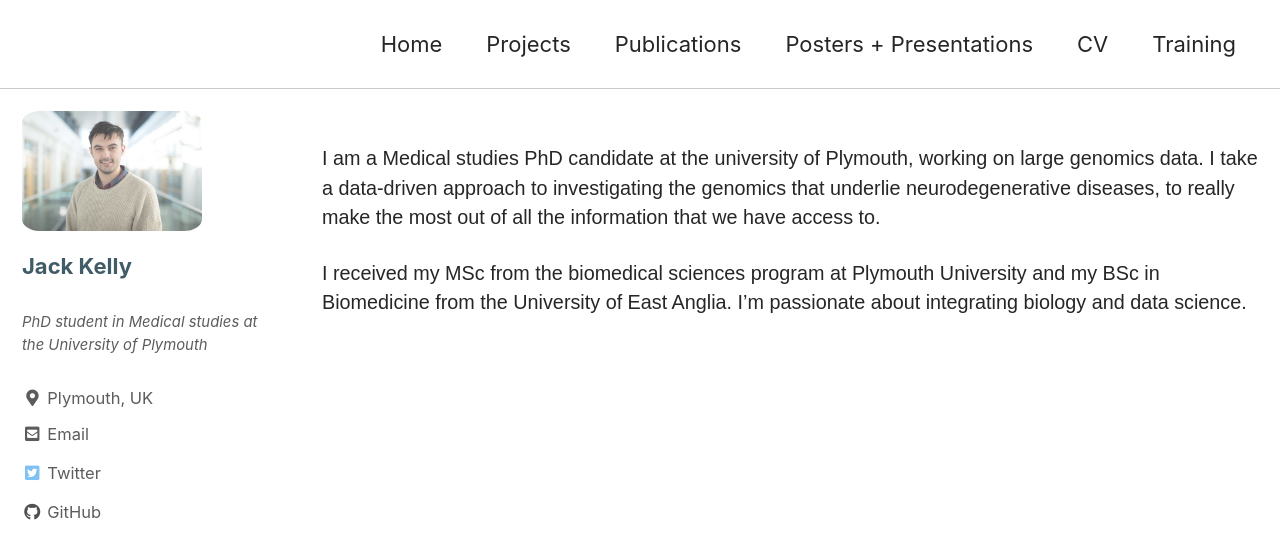
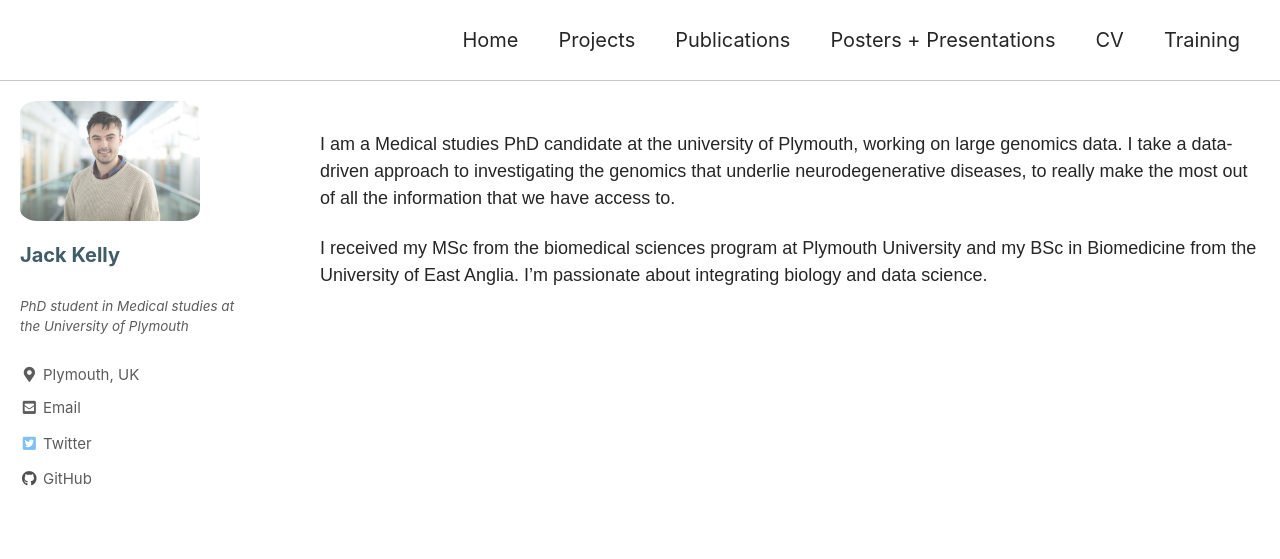
Before and after one commit to jackkelly75/jackkelly75.github.io, a Jekyll site: the page built from index.md, in a window 1280 px wide and 900 px high. Shown: the top 559 px of the window. Built offline with Jekyll 4.4.1, drawn with Linux system fonts in a browser that asks for light colours; cached includes are drawn as plain includes; nearby versions of some CDN libraries.

Commit message:
Update _reset.scss

```diff
--- a/_sass/minimal-mistakes/_reset.scss
+++ b/_sass/minimal-mistakes/_reset.scss
@@ -8,18 +8,18 @@ html {
   /* apply a natural box layout model to all elements */
   box-sizing: border-box;
   background-color: $background-color;
-  font-size: 16px;
+  font-size: 12px;
 
   @include breakpoint($medium) {
+    font-size: 16px;
+  }
+
+  @include breakpoint($large) {
     font-size: 18px;
   }
 
-  @include breakpoint($large) {
+  @include breakpoint($x-large) {
     font-size: 20px;
-  }
-
-  @include breakpoint($x-large) {
-    font-size: 22px;
   }
 
   -webkit-text-size-adjust: 100%;
```
